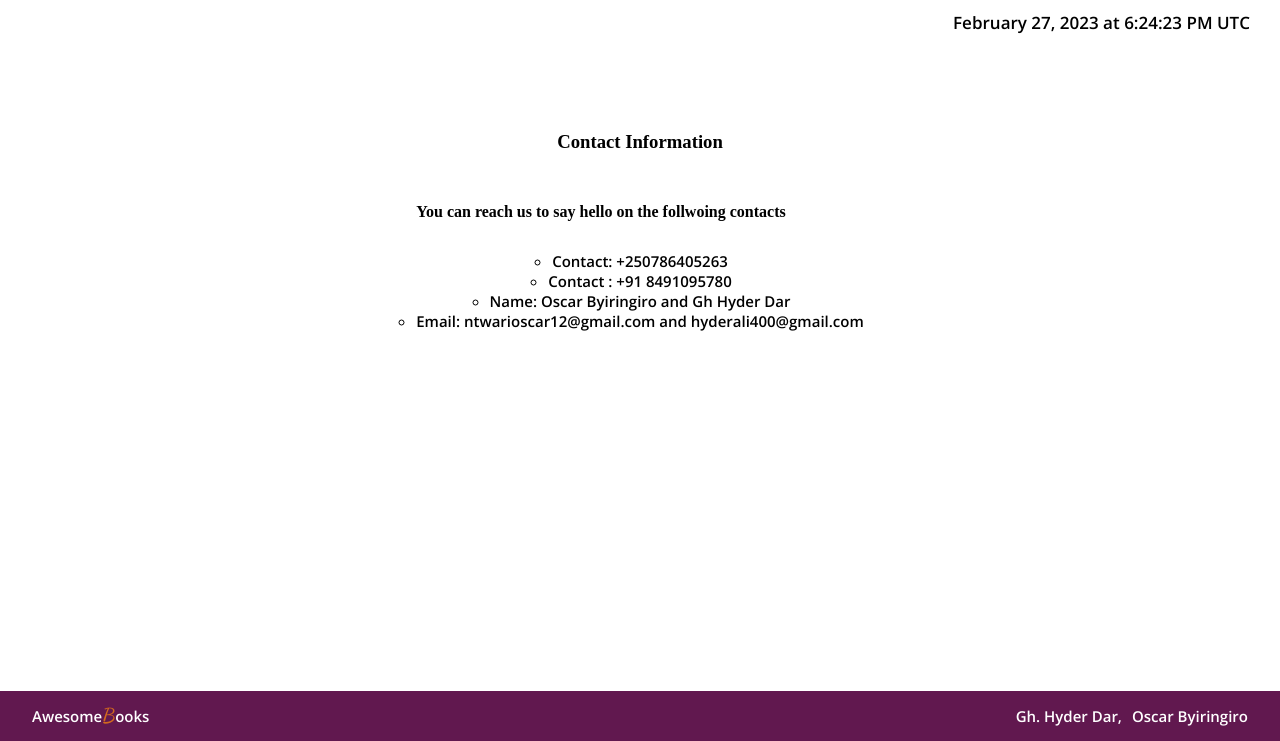
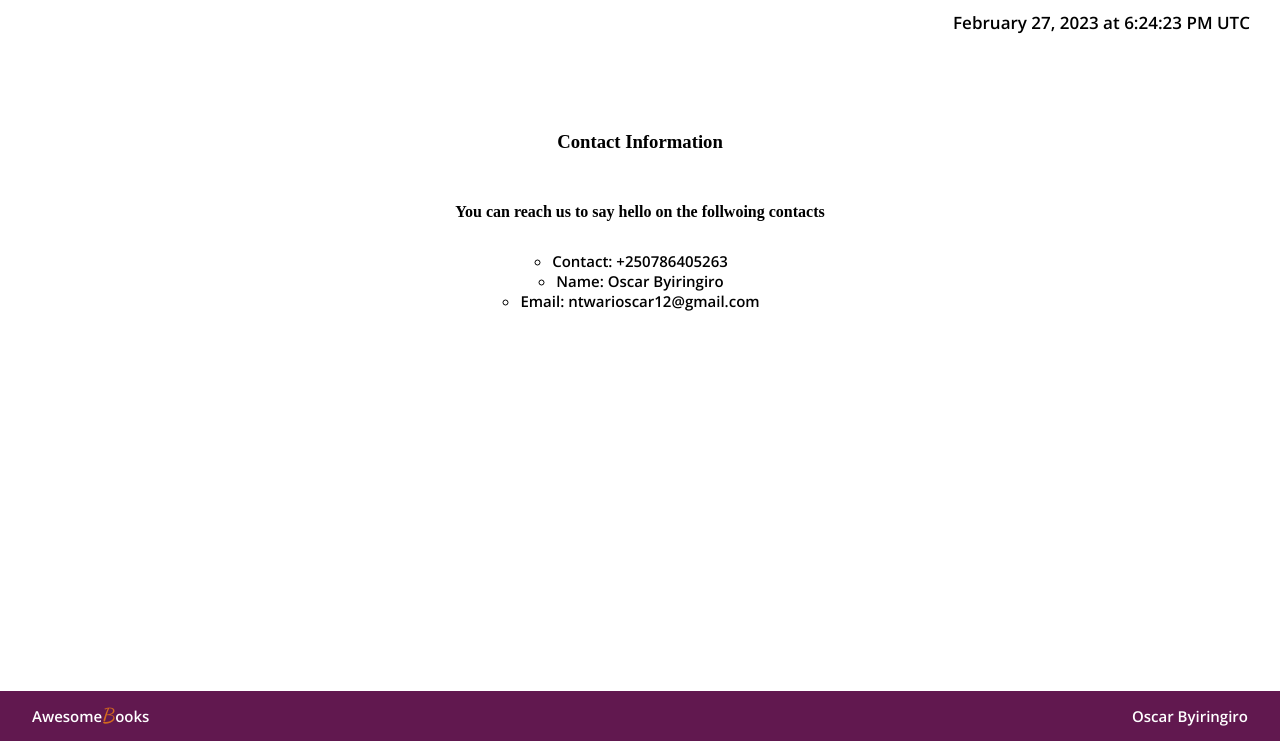
Before and after one commit to byiringiroscar/Awesome-Book-With-Es6-Microverse.github.io, a website with bundled scripts: page index.html in a window 1280 px wide. Both pictures are taken after a click on the item "Contact". Shown: the part 59-800 px from the top of the page. Built offline with nearby package versions, Linux system fonts and the light colour scheme.

Commit message:
add hosted link and remove unused files

```diff
--- a/index.html
+++ b/index.html
@@ -51,9 +51,8 @@
                 <h4>You can reach us to say hello on the follwoing contacts</h4>
                 <ul class="contact-list">
                     <li class="single-contact">Contact: +250786405263</li>
-                    <li class="single-contact"> Contact : +91 8491095780</li>
-                    <li class="single-contact">Name: Oscar Byiringiro and Gh Hyder Dar</li>
-                    <li class="single-contact">Email: ntwarioscar12@gmail.com and  hyderali400@gmail.com</li>
+                    <li class="single-contact">Name: Oscar Byiringiro</li>
+                    <li class="single-contact">Email: ntwarioscar12@gmail.com</li>
                 </ul>
             </div>
         </section>
@@ -61,15 +60,11 @@
     <footer>
     <h3 class="logo">Awesome<span>B</span>ooks</h3>
         <ul class="footerEle">
-            <li class="contactftr"><a href="https://github.com/codeWithHyder">Gh. Hyder Dar,</a></li>
             <li class="contactftr"><a href="https://www.linkedin.com/in/oscar-byiringiro-9baa8313a/">Oscar Byiringiro</a></li>
         </ul>
     </footer>
 
-    <script type="module" src="dateTime.js"></script>
-    <script src="./modules/luxon.js" type=""></script>
     <script type="module" src="index.js"></script>
-    <script type="module" src="./modules/updateBook.js"></script>
 
 </body>
 </html>
```
Also changed, not shown: README.md, dateTime.js (deleted).
